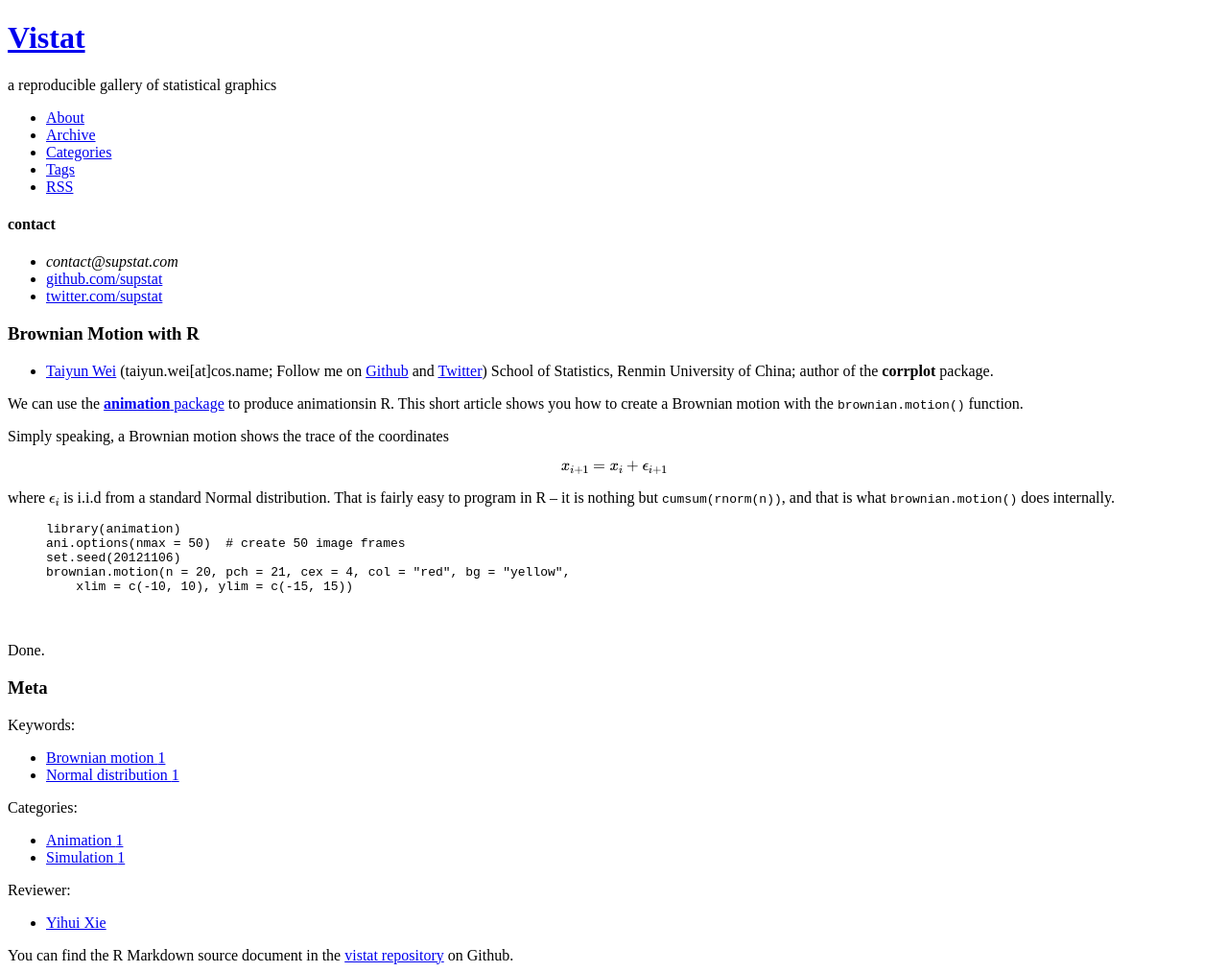
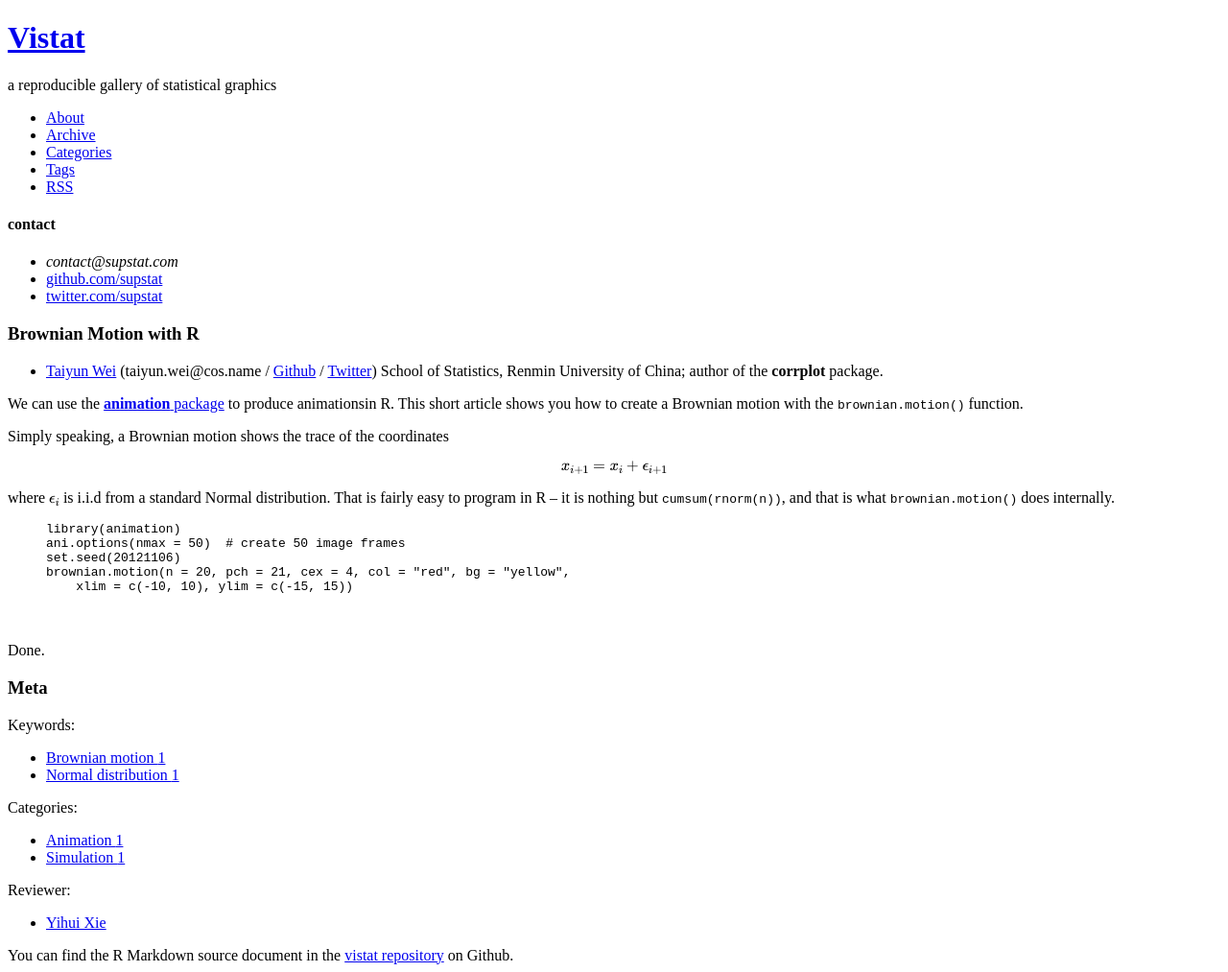
Before and after one commit to yulijia/vistat, a Jekyll site: the page built from _posts/2012-11-06-brownian-motion-with-r.md, in a window 1280 px wide. Shown: the whole page at 96% size. Built offline with Jekyll 4.4.1, drawn with Linux system fonts in a browser that asks for light colours; nearby versions of some CDN libraries; library files that are not in the unit come from our copies; formulas are drawn with MathJax 3.

Commit message:
tweak the author bio: 'hide' @ in <span>

```diff
--- a/_includes/themes/dinky/post.html
+++ b/_includes/themes/dinky/post.html
@@ -4,8 +4,8 @@
   {% for id in page.author %}{% assign author = site.authors[id] %}
     <li>{% if author %}
     <a href="{{ author.homepage }}">{{ author.name }}</a>
-      ({{ author.email | replace:'@','[at]' }}{% if author.github %}; Follow me on <a href="https://github.com/{{ author.github }}">Github</a>{% endif %}
-      {% if author.twitter %}and <a href="http://twitter.com/{{ author.twitter }}">Twitter</a>{% endif %}) {{ author.bio | markdownify | replace:'<p>','' | replace:'</p>','' }}
+      ({{ author.email | replace:'@','<span>@</span>' }}{% if author.github %} / <a href="https://github.com/{{ author.github }}">Github</a>{% endif %}
+      {% if author.twitter %} / <a href="http://twitter.com/{{ author.twitter }}">Twitter</a>{% endif %}) {{ author.bio | markdownify | replace:'<p>','' | replace:'</p>','' }}
     {% else %}
     Please specify author information for {{ id }} in <a href="https://github.com/supstat/vistat/blob/gh-pages/_config.yml">_config.yml</a>.
     {% endif %}</li>
```
